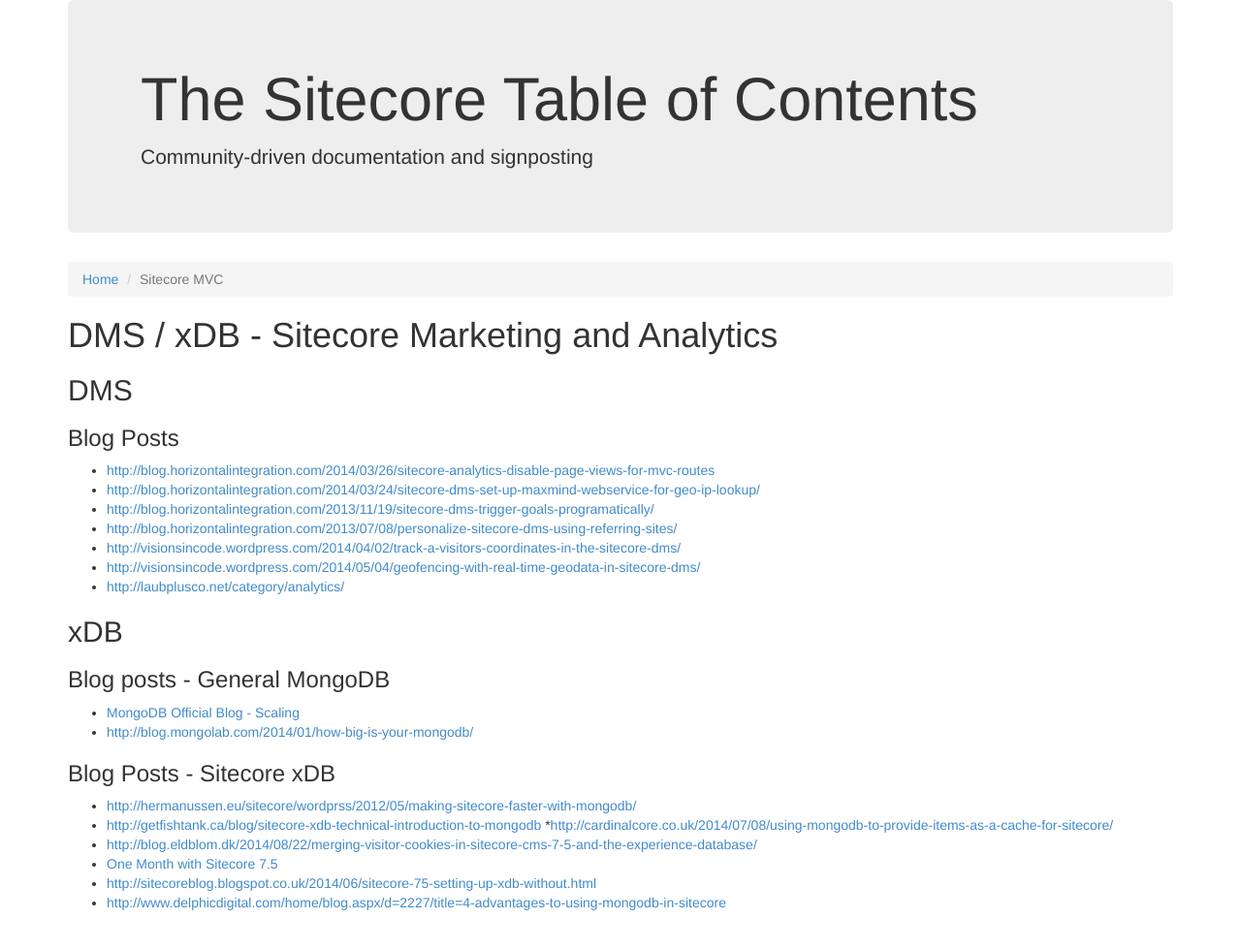
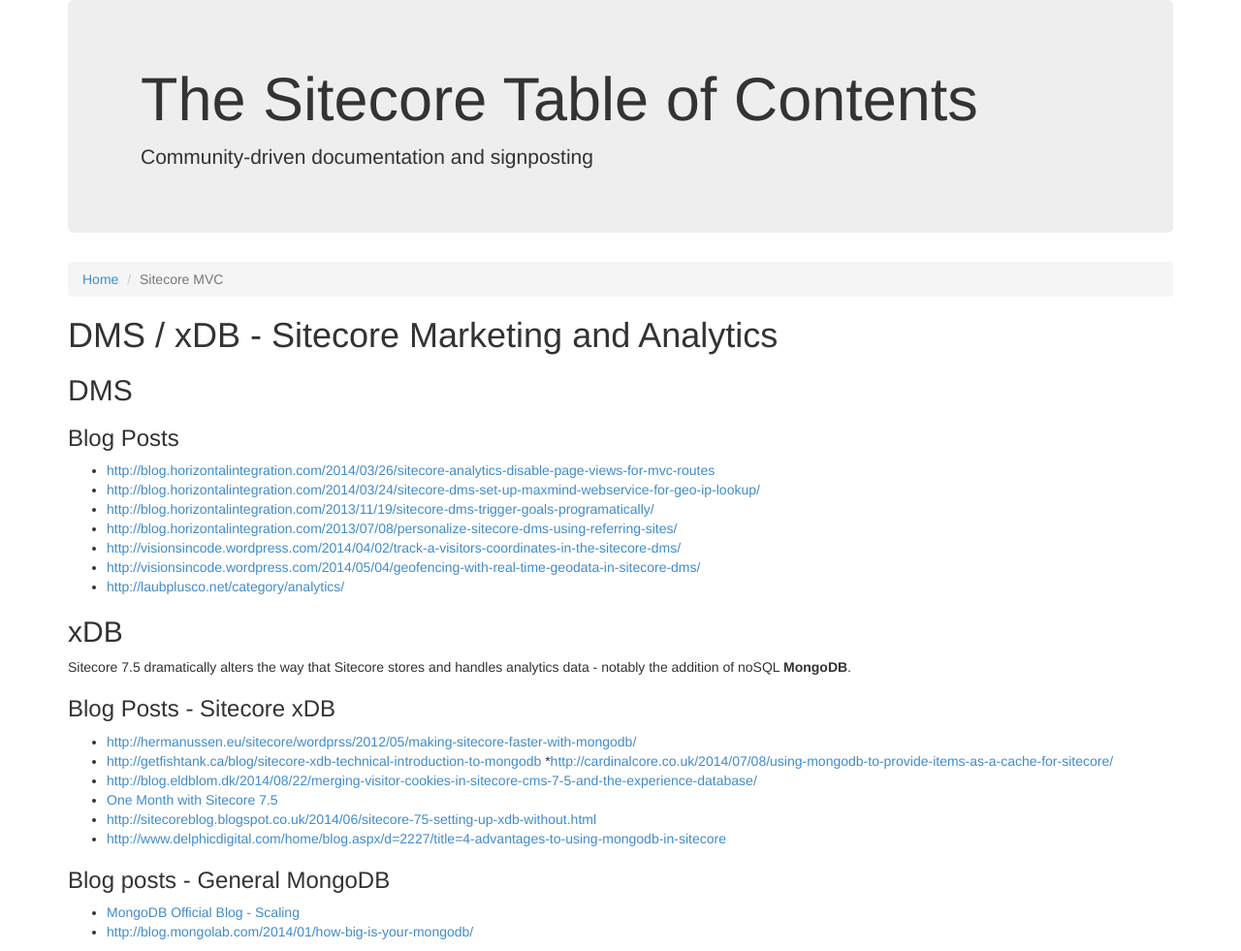
Before and after one commit to Sitecore-Community/docs, a Jekyll site: the page built from documentation/DMS/index.md, in a window 1280 px wide. Shown: the whole page at 97% size. Built offline with Jekyll 4.4.1, drawn with Linux system fonts in a browser that asks for light colours; nearby versions of some CDN libraries; before the commit the page ends 951 px from its top, so only the background shows below that.

Commit message:
MongoDB resources

```diff
--- a/documentation/DMS/index.md
+++ b/documentation/DMS/index.md
@@ -18,10 +18,7 @@
 
 ## xDB
 
-### Blog posts - General MongoDB
-
-* [MongoDB Official Blog - Scaling](http://blog.mongodb.org/tagged/scaling)
-* [http://blog.mongolab.com/2014/01/how-big-is-your-mongodb/](http://blog.mongolab.com/2014/01/how-big-is-your-mongodb/)
+Sitecore 7.5 dramatically alters the way that Sitecore stores and handles analytics data - notably the addition of noSQL **MongoDB**.
 
 ### Blog Posts - Sitecore xDB
 
@@ -32,3 +29,8 @@
 * [One Month with Sitecore 7.5](http://www.techphoria414.com/Blog/2014/June/One_Month_with_Sitecore_7-5_Part_1)
 * [http://sitecoreblog.blogspot.co.uk/2014/06/sitecore-75-setting-up-xdb-without.html](http://sitecoreblog.blogspot.co.uk/2014/06/sitecore-75-setting-up-xdb-without.html)
 * [http://www.delphicdigital.com/home/blog.aspx/d=2227/title=4-advantages-to-using-mongodb-in-sitecore](http://www.delphicdigital.com/home/blog.aspx/d=2227/title=4-advantages-to-using-mongodb-in-sitecore)
+
+### Blog posts - General MongoDB
+
+* [MongoDB Official Blog - Scaling](http://blog.mongodb.org/tagged/scaling)
+* [http://blog.mongolab.com/2014/01/how-big-is-your-mongodb/](http://blog.mongolab.com/2014/01/how-big-is-your-mongodb/)
```
